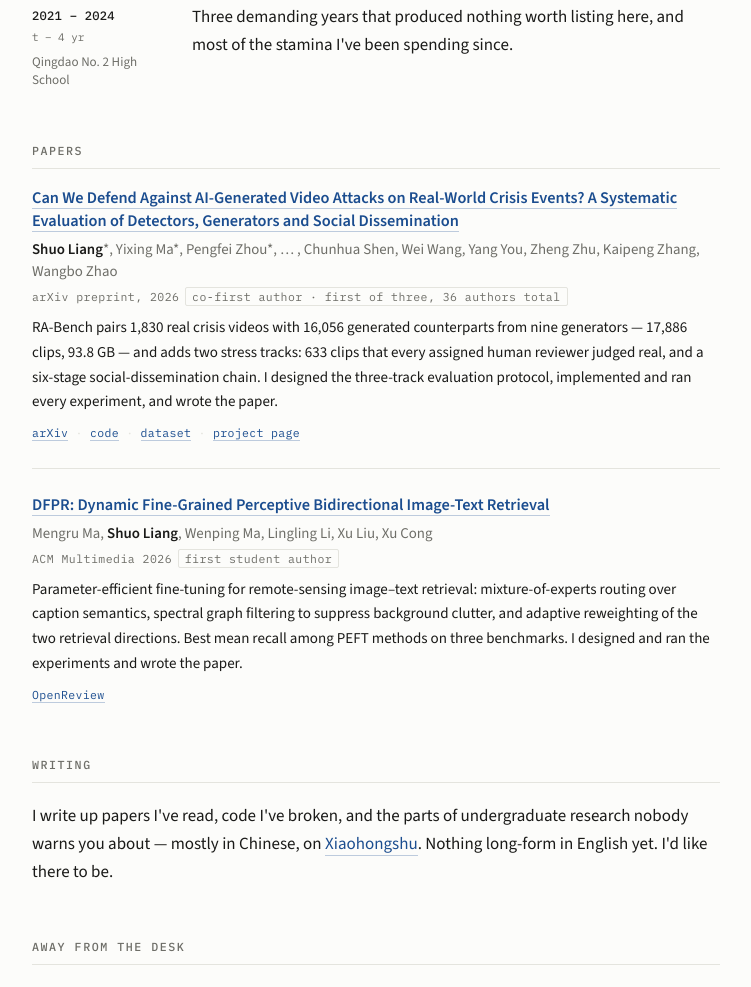
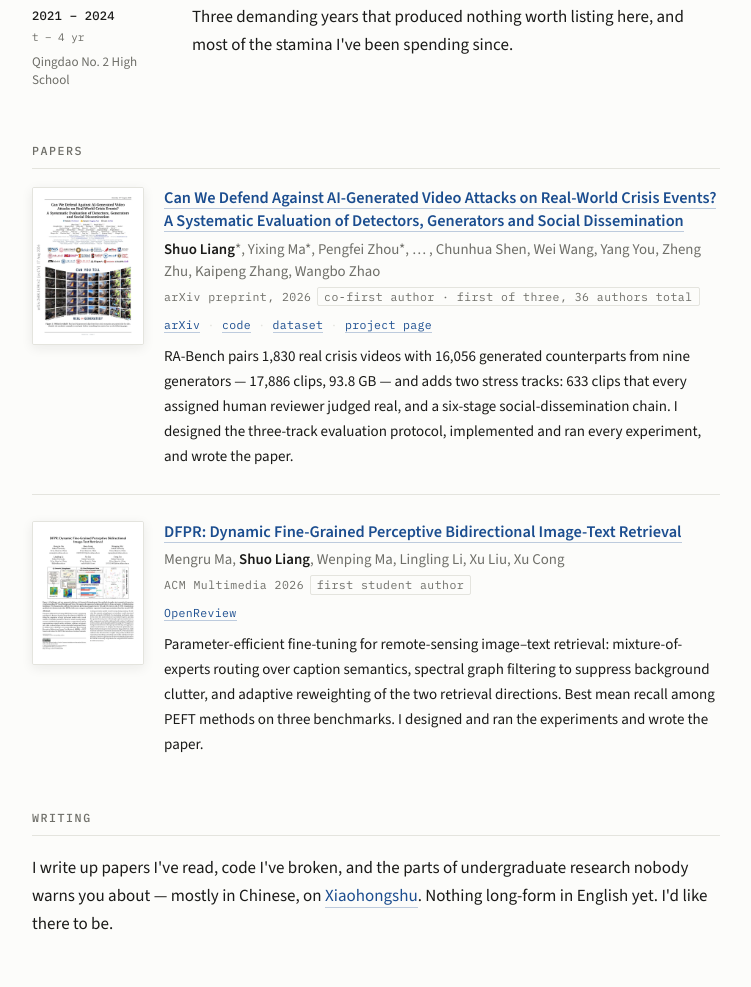
Before and after one commit to Shuo-Liang-0111/Shuo-Liang-0111.github.io, a plain HTML site: page index.html in a window 1280 px wide. Shown: the part 2172-3159 px from the top of the page, without its empty margins (264-1015 px from the left). Drawn offline with nearby package versions, Linux system fonts and the light colour scheme.

Commit message:
Add paper cover thumbnails

```diff
--- a/index.html
+++ b/index.html
@@ -128,14 +128,28 @@ a:focus-visible{outline:2px solid var(--link);outline-offset:2px;border-radius:2
 
 /* ══════════ 论文 ══════════ */
 
-.pub{padding-bottom:1.6rem;margin-bottom:1.6rem;border-bottom:1px solid var(--rule)}
+.pub{
+  display:grid;grid-template-columns:112px minmax(0,1fr);
+  column-gap:1.25rem;row-gap:.65rem;
+  padding-bottom:1.6rem;margin-bottom:1.6rem;border-bottom:1px solid var(--rule);
+}
 .pub:last-child{border-bottom:0;margin-bottom:0;padding-bottom:0}
+.pub-cover{
+  grid-column:1;grid-row:1 / span 2;display:block;overflow:hidden;
+  align-self:start;
+  background:#fff;border:1px solid var(--rule);border-radius:2px;
+  box-shadow:0 3px 12px rgba(30,29,25,.08);
+  transition:border-color .18s ease,box-shadow .18s ease,transform .18s ease;
+}
+.pub-cover:hover{border-color:#B8B5AA;box-shadow:0 5px 16px rgba(30,29,25,.12);transform:translateY(-1px)}
+.pub-cover img{display:block;width:100%;height:auto}
+.pub-meta{grid-column:2;grid-row:1;min-width:0}
 .pub .t{font-size:1.02rem;font-weight:600;line-height:1.4;margin:0 0 .3rem}
 .pub .a{font-size:.93rem;color:var(--muted);margin:0 0 .3rem;line-height:1.5}
 .pub .a b{color:var(--ink);font-weight:600}
 .pub .v{font-family:var(--mono);font-size:.72rem;letter-spacing:.04em;color:var(--muted);margin:0 0 .55rem}
 .pub .v .st{border:1px solid var(--rule);padding:.08rem .38rem;margin-left:.35rem;border-radius:2px}
-.pub .gist{font-size:.94rem;margin:0 0 .55rem}
+.pub .gist{grid-column:2;grid-row:2;font-size:.94rem;margin:0}
 .pub .links{font-family:var(--mono);font-size:.72rem;letter-spacing:.03em;margin:0;color:var(--muted)}
 .pub .links .dot{margin:0 .45rem;color:var(--rule)}
 
@@ -174,6 +188,11 @@ a:focus-visible{outline:2px solid var(--link);outline-offset:2px;border-radius:2
   .entry.zero{margin-left:0;padding-left:.9rem}
   .rows .k{padding-top:0}
   .stamps .tm{font-size:1.3rem}
+  .pub{grid-template-columns:84px minmax(0,1fr);column-gap:.85rem;row-gap:.8rem}
+  .pub-cover{grid-row:1;box-shadow:0 2px 8px rgba(30,29,25,.08)}
+  .pub-meta{grid-column:2;grid-row:1}
+  .pub .gist{grid-column:1 / -1;grid-row:2}
+  .pub .v .st{display:inline-block;margin:.25rem 0 0}
 }
 </style>
 </head>
@@ -312,19 +331,29 @@ a:focus-visible{outline:2px solid var(--link);outline-offset:2px;border-radius:2
     <h2 class="sec-h">Papers</h2>
 
     <article class="pub">
+      <a class="pub-cover" href="https://arxiv.org/abs/2608.14391" aria-label="Open the RA-Bench paper on arXiv">
+        <img src="images/paper-ra-bench-cover.webp" alt="First page of the RA-Bench paper" width="600" height="848" loading="lazy" decoding="async">
+      </a>
+      <div class="pub-meta">
         <p class="t"><a href="https://arxiv.org/abs/2608.14391">Can We Defend Against AI-Generated Video Attacks on Real-World Crisis Events? A Systematic Evaluation of Detectors, Generators and Social Dissemination</a></p>
         <p class="a"><b>Shuo Liang</b>*, Yixing Ma*, Pengfei Zhou*, … , Chunhua Shen, Wei Wang, Yang You, Zheng Zhu, Kaipeng Zhang, Wangbo Zhao</p>
         <p class="v">arXiv preprint, 2026<span class="st">co-first author · first of three, 36 authors total</span></p>
+        <p class="links"><a href="https://arxiv.org/abs/2608.14391">arXiv</a><span class="dot">·</span><a href="https://github.com/24029100313/RA-Bench">code</a><span class="dot">·</span><a href="https://huggingface.co/datasets/liangshuo0111/RA-Bench">dataset</a><span class="dot">·</span><a href="https://ra-bench-crisis-video.yxgma811120.chatgpt.site/">project page</a></p>
+      </div>
       <p class="gist">RA-Bench pairs 1,830 real crisis videos with 16,056 generated counterparts from nine generators — 17,886 clips, 93.8 GB — and adds two stress tracks: 633 clips that every assigned human reviewer judged real, and a six-stage social-dissemination chain. I designed the three-track evaluation protocol, implemented and ran every experiment, and wrote the paper.</p>
-      <p class="links"><a href="https://arxiv.org/abs/2608.14391">arXiv</a><span class="dot">·</span><a href="https://github.com/24029100313/RA-Bench">code</a><span class="dot">·</span><a href="https://huggingface.co/datasets/liangshuo0111/RA-Bench">dataset</a><span class="dot">·</span><a href="https://ra-bench-crisis-video.yxgma811120.chatgpt.site/">project page</a></p>
     </article>
 
     <article class="pub">
+      <a class="pub-cover" href="https://openreview.net/forum?id=3ApAMVloY5" aria-label="Open the DFPR paper on OpenReview">
+        <img src="images/paper-dfpr-cover.webp" alt="First page of the DFPR paper" width="600" height="776" loading="lazy" decoding="async">
+      </a>
+      <div class="pub-meta">
         <p class="t"><a href="https://openreview.net/forum?id=3ApAMVloY5">DFPR: Dynamic Fine-Grained Perceptive Bidirectional Image-Text Retrieval</a></p>
         <p class="a">Mengru Ma, <b>Shuo Liang</b>, Wenping Ma, Lingling Li, Xu Liu, Xu Cong</p>
         <p class="v">ACM Multimedia 2026<span class="st">first student author</span></p>
+        <p class="links"><a href="https://openreview.net/forum?id=3ApAMVloY5">OpenReview</a></p>
+      </div>
       <p class="gist">Parameter-efficient fine-tuning for remote-sensing image–text retrieval: mixture-of-experts routing over caption semantics, spectral graph filtering to suppress background clutter, and adaptive reweighting of the two retrieval directions. Best mean recall among PEFT methods on three benchmarks. I designed and ran the experiments and wrote the paper.</p>
-      <p class="links"><a href="https://openreview.net/forum?id=3ApAMVloY5">OpenReview</a></p>
     </article>
   </section>
 
```
Also changed, not shown: images/paper-dfpr-cover.webp (added), images/paper-ra-bench-cover.webp (added), 1 other file. Lines whose indentation alone changed are shown as unchanged.
